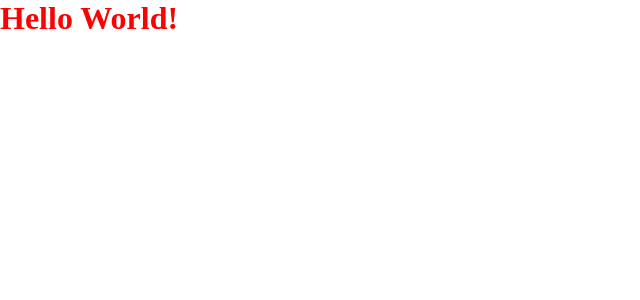
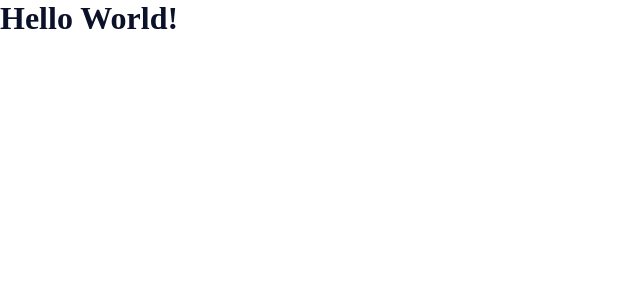
Before and after one commit to SrWess/curso-react-project-3-front, a React (Create React App) app: page / in a window 1280 px wide. Shown: the top 300 px of the page, without its empty margins (0-640 px from the left). Built offline with nearby package versions, Linux system fonts and the light colour scheme.

Commit message:
Finalizado config storybook

```diff
--- a/src/components/Heading/index.jsx
+++ b/src/components/Heading/index.jsx
@@ -1,10 +1,11 @@
 import P from "prop-types";
 import * as Styled from "./styles";
 
-export const Heading = ({ children }) => {
-  return <Styled.Title>{children}</Styled.Title>;
+export const Heading = ({ children, light = false }) => {
+  return <Styled.Title light={light}>{children}</Styled.Title>;
 };
 
 Heading.propTypes = {
   children: P.node.isRequired,
+  light: P.bool.isRequired,
 };
--- a/src/components/Heading/styles.js
+++ b/src/components/Heading/styles.js
@@ -1,7 +1,7 @@
 import styled, { css } from "styled-components";
 
 export const Title = styled.h1`
-  ${({ theme }) => css`
-    color: ${theme.colors.mainBg};
+  ${({ theme, light }) => css`
+    color: ${light ? theme.colors.white : theme.colors.primaryColor};
   `}
 `;
--- a/src/styles/theme.js
+++ b/src/styles/theme.js
@@ -1,6 +1,7 @@
 export const theme = {
   colors: {
-    mainBg: "red",
-    secondaryBg: "blue",
+    primaryColor: "#0A1128",
+    secondaryColor: "#dc143c",
+    white: "#ffff",
   },
 };
```
Also changed, not shown: src/components/Heading/stories.jsx (+25 -2 lines), .eslintrc.js, 1 other file (tests, documents, lock files or other folders).
